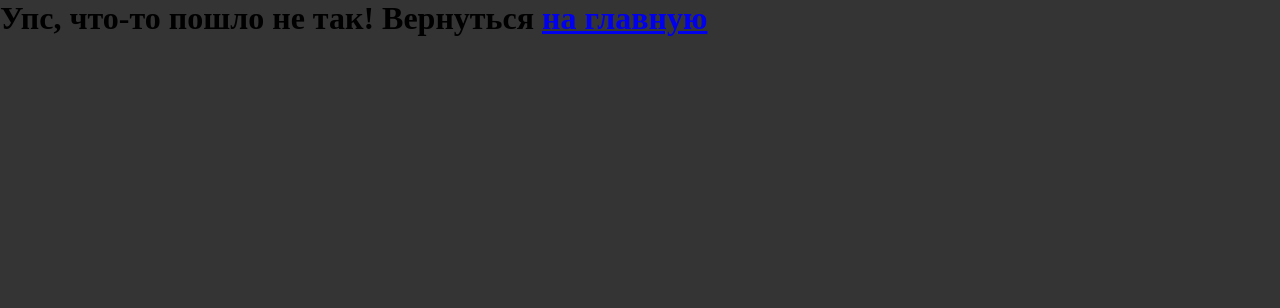
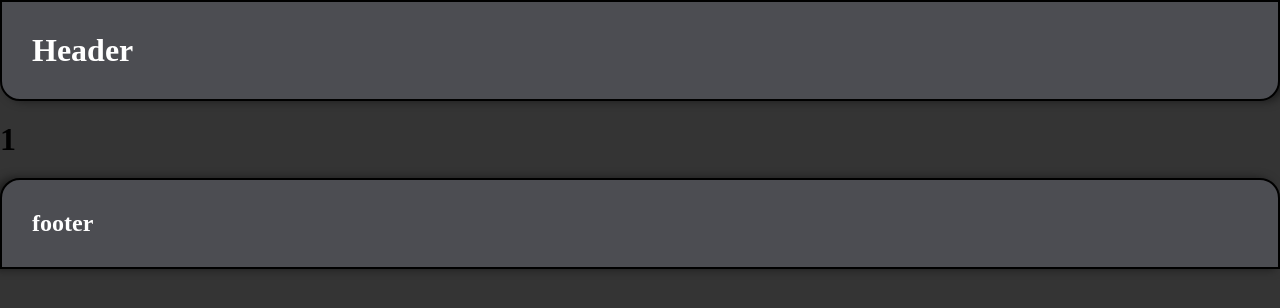
Before and after one commit to Mr-Keltt/free-to-play-games, a React (Create React App) app: page /game/1 in a window 1280 px wide. Shown: the top 308 px of the page. Built offline with nearby package versions, Linux system fonts and the light colour scheme.

Commit message:
The ability to navigate through the game cards to their own pages has been implemented

```diff
--- a/src/App.js
+++ b/src/App.js
@@ -3,13 +3,16 @@ import {Route, Link, Routes} from "react-router-dom"
 import HomePage from "./pages/HomePage";
 import NotFoundPage from "./pages/NotFoundPage";
 import GamePages from "./pages/GamePages";
+import {Layout} from "./components/Layout/Layout";
 
 function App() {
     return (
         <Routes>
-            <Route path="/" element={<HomePage />} />
-            <Route path="/game" element={<GamePages />} />
-            <Route path="*" element={<NotFoundPage />} />
+            <Route path="/" element={<Layout /> } >
+                <Route index element={<HomePage />} />
+                <Route path="/game/:id" element={<GamePages />} />
+                <Route path="*" element={<NotFoundPage />} />
+            </Route>
         </Routes>
     );
 }
--- a/src/components/UI/GameCard/GameCard.jsx
+++ b/src/components/UI/GameCard/GameCard.jsx
@@ -2,6 +2,7 @@ import React, {useState} from 'react';
 import classes from './GameCard.module.css';
 import {Col, Row} from "antd";
 import { Typography } from 'antd';
+import {Link} from "react-router-dom";
 const { Text } = Typography;
 
 const GameCard = (props) => {
@@ -11,7 +12,8 @@ const GameCard = (props) => {
             sm={{span: 22, offset: 1}}
             md={{span: 16, offset: 4}}
         >
-            <Row gutter={16}>
+            <Link to={`/game/${props.game.id}`} className={classes.toGame}>
+                <Row gutter={16} className={classes.content}>
                     <Col md={{span: 4}}>
                         <img src={props.game.imgSrc} alt={"img"}></img>
                     </Col>
@@ -42,6 +44,7 @@ const GameCard = (props) => {
                         )}
                     </Col>
                 </Row>
+            </Link>
         </Col>
     );
 };
--- a/src/components/UI/GameCard/GameCard.module.css
+++ b/src/components/UI/GameCard/GameCard.module.css
@@ -3,9 +3,15 @@
     margin-bottom: 20px;
     border-radius: 20px;
     border: solid 2px #000;
+    color: white;
+}
 
+.toGame {
+    width: 100%;
+}
+
+.content {
     padding: 20px;
-    color: white;
 }
 
 .secondary {
--- a/src/pages/GamePages.jsx
+++ b/src/pages/GamePages.jsx
@@ -1,8 +1,11 @@
 import React from 'react';
+import {useParams} from "react-router-dom";
 
 function GamePages(props) {
+    const {id} = useParams();
+
     return (
-        <h1>Привет</h1>
+        <h1>{id}</h1>
     );
 }
 
```
Lines whose indentation alone changed are shown as unchanged.
